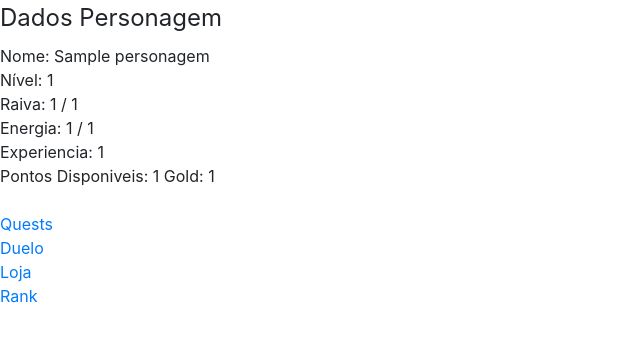
After one commit to DiegoDenzer/gameDi, a Django app: page /cidade/1 in a window 1280 px wide. The commit adds this page. Shown: the top 342 px of the page, without its empty margins (0-640 px from the left). Run offline with Django 3.2, Linux system fonts and the light colour scheme; a user stored in the database is signed in; tables that the repository leaves empty hold one stand-in row (values such as "Sample post"); some libraries are stand-ins or nearby versions.

```diff
--- a/base/models.py
+++ b/base/models.py
@@ -1,6 +1,7 @@
 import datetime
 from django.contrib.auth.models import User
 from django.db import models
+from django.utils import timezone
 
 # Create your models here.
 from django.urls import reverse
@@ -121,18 +122,19 @@ class Personagem(models.Model):
     def __str__(self):
         return self.nome
 
-    def get_absolute_url(self):
-        return reverse('persoangem_detail', args=(self.pk,))
+    def get_delete_url(self):
+        return reverse('deletar', args=(self.pk,))
 
-
+    def get_selecao_url(self):
+        return reverse('selecao', args=(self.pk,))
 
     # verifica se o player subiu de nivel
     def level_up(self):
         # definimos a quantidade de xp para cada nivel
-        experiencia_necessaria = {1: 10, 2: 20, 3: 30, 4: 50, 5: 80,
-                                  6: 130, 7: 210, 8: 340, 9: 480, 10: 630,
+        experiencia_necessaria = {1: 10, 2: 25, 3: 50, 4: 80, 5: 115,
+                                  6: 155, 7: 210, 8: 340, 9: 480, 10: 630,
                                   11: 790, 12: 970, 13: 1200, 14: 1600, 15: 2000,
-                                  16: 2500, 17: 3000, 18: 4000, 19: 5000, 20: 6000}
+                                  16: 2500, 17: 3000, 18: 4000, 19: 5200, 20: 6500}
 
         if self.experiencia >= experiencia_necessaria[self.nivel + 1]:
             self.nivel = self.nivel + 1  # sobe de nivel
@@ -148,8 +150,8 @@ class Personagem(models.Model):
     # funcao que recupera o player
     def refresh(self):
         # pega a hora atual
-        agora = datetime.datetime.now()
-
+     #   agora = datetime.datetime.now()
+        agora = timezone.now()
         # verifica se o usuario tem menos HP do que deveria
         if self.hp < self.vida * 10:
             # verifica quanto tempo passou desde a ultima atualizacao do hp
@@ -212,3 +214,22 @@ class Personagem(models.Model):
         else:
             # se nao existe nenhum update para fazer, atualiza o raiva_update
             self.raiva_update = agora
+
+
+class Quest(models.Model):
+    nivel = models.PositiveIntegerField(default=0)# Nivel necessario
+    nome = models.CharField(max_length=100)
+    gasto_energia = models.PositiveIntegerField(default=0)# gasto de energia
+    ganho_experiencia = models.PositiveIntegerField(default=0)# gasto de experiencia
+    ganho_gold = models.PositiveIntegerField(default=0)# ganho de gold
+    descricao = models.CharField(max_length=250)
+
+    class Meta:
+        db_table = 'quest'
+        ordering = ('-pk',)
+
+    def __unicode__(self):
+        return u'%s' % self.pk
+
+    def __str__(self):
+        return self.nome
--- a/base/templates/base/cidade.html
+++ b/base/templates/base/cidade.html
@@ -5,5 +5,12 @@
 {% endblock %}
 
 {% block content %}
-    {{ player.name }}
+    {% include 'base/dados_personagem.html' %}
+    <br>
+
+    <a href="{% url 'quests' %}">Quests</a><br>
+    <a href="{% url 'alvos' %}">Duelo</a><br>
+    <a href="#">Loja</a><br>
+    <a href="#">Rank</a><br>
+
 {% endblock %}
--- /dev/null
+++ b/base/templates/base/dados_personagem.html
@@ -0,0 +1,12 @@
+<fieldset>
+    <legend>Dados Personagem</legend>
+
+    Nome: {{ personagem.nome  }}<br>
+    Nível: {{ personagem.nivel }}<br>
+    Raiva: {{ personagem.raiva_atual }} / {{ personagem.raiva }}<br>
+    Energia: {{ personagem.energia_atual }} / {{ personagem.energia }}<br>
+    Experiencia: {{ personagem.experiencia }}<br>
+    Pontos Disponiveis: {{ personagem.pontos  }}
+    Gold: {{ personagem.gold  }}
+
+</fieldset>
--- a/base/templates/base/personagens.html
+++ b/base/templates/base/personagens.html
@@ -3,12 +3,15 @@
 {% block content %}
     {% if personagens %}
         {% for personagem in personagens %}
+            <a href="{% url 'cidade' personagem.pk %}">Se</a>
+            <a href="{% url 'deletar' personagem.pk %}">De</a>
             {{ personagem.nome }} - {{ personagem.nivel }}
             <br>
         {% endfor %}
 
         <br>
-        {% if personagens|length > 3 %}
+
+        {% if personagens|length < 3 %}
             <a href="{% url 'novo_personagem' %}">NOVO</a>
         {% else %}
             Voce já possui o limite maximo de personagens
--- a/base/urls.py
+++ b/base/urls.py
@@ -1,11 +1,20 @@
 from django.urls import path
 
-
-from base.views.personagem import PersonagensListView, PersonagemCreatedView, logout_view, Selecionar
+from base.views.luta import ListarAdversariosView
+from base.views.personagem import PersonagensListView, PersonagemCreatedView, logout_view, SelecionarView, \
+    PersonagemDeleteView
+from base.views.quest import QuestListView, QuestView
 
 urlpatterns = [
     path('', logout_view , name='logout'),
     path('personagens', PersonagensListView.as_view(), name='personagens'),
     path('novo_personagem', PersonagemCreatedView.as_view(), name='novo_personagem'),
-    path('selecionar/<int:player>', Selecionar.as_view(), name='selecao')
+    path('cidade/<int:player>', SelecionarView.as_view(), name='cidade'),
+    path('deletar/<int:player>', PersonagemDeleteView.as_view(), name='deletar'),
+
+    # Bases
+    path('alvos', ListarAdversariosView.as_view(), name='alvos'),
+    path('quests', QuestListView.as_view(), name='quests'),
+    path('quest<int:quest>', QuestView.as_view(), name='quest'),
+
 ]
--- a/base/views/personagem.py
+++ b/base/views/personagem.py
@@ -1,12 +1,13 @@
 from django.contrib.auth.mixins import LoginRequiredMixin
-from django.shortcuts import render, redirect
+from django.shortcuts import render, redirect, get_object_or_404
 from django.contrib.auth.views import logout_then_login
 
 # Create your views here.
 from django.views import View
+from pip._vendor import pkg_resources
 
 from base.forms import PersonagemForm
-from base.models import  Personagem
+from base.models import Personagem, Classe
 
 
 def logout_view(request):
@@ -36,14 +37,35 @@ class PersonagemCreatedView(LoginRequiredMixin, View):
             player.user = request.user
             player.classe = form.cleaned_data['classe']
             player.nome = form.cleaned_data['nome']
+
             player.save()
 
+            classe = get_object_or_404(Classe, pk=form.cleaned_data['classe'].pk)
+            player.ataque += player.ataque + classe.ataque
+            player.defesa += player.defesa + classe.defesa
 
+            player.save()
 
             return redirect('personagens')
 
-class Selecionar(LoginRequiredMixin, View):
+
+class PersonagemDeleteView(LoginRequiredMixin, View):
+    template = 'base/personagens.html'
+    login_url = '/'
+    def get(self, request, player):
+        personagem_deletar = Personagem.objects.get(pk=player)
+        if request.user == personagem_deletar.user:
+            personagem_deletar.delete()
+            return redirect('personagens')
+
+
+class SelecionarView(LoginRequiredMixin, View):
+    login_url = '/'
 
     def get(self, request, player):
         request.session['player_id'] = player
-        return render(request, 'base/cidade.html', {'player': Personagem.objects.get(pk=player)})
+        jogador = Personagem.objects.get(pk=player)
+        jogador.refresh()
+        jogador.save()
+
+        return render(request, 'base/cidade.html', {'personagem': jogador})
--- a/templates/base.html
+++ b/templates/base.html
@@ -4,7 +4,7 @@
     {% load static %}
     <head>
         <link rel="stylesheet" href="https://stackpath.bootstrapcdn.com/bootstrap/4.1.3/css/bootstrap.min.css" integrity="sha384-MCw98/SFnGE8fJT3GXwEOngsV7Zt27NXFoaoApmYm81iuXoPkFOJwJ8ERdknLPMO" crossorigin="anonymous">
-        {% block title %}{% endblock %}
+        <title>{% block title %}Game{% endblock %}</title>
     </head>
     <body>
 
```
Also changed, not shown: base/templates/base/alvos.html (added, +15 -0 lines), base/templates/base/quests.html (added, +17 -0 lines), base/util/util.py (added, +7 -0 lines), base/views/luta.py (+21 -12 lines), base/views/quest.py (added, +46 -0 lines), base/util/__init__.py (added).
